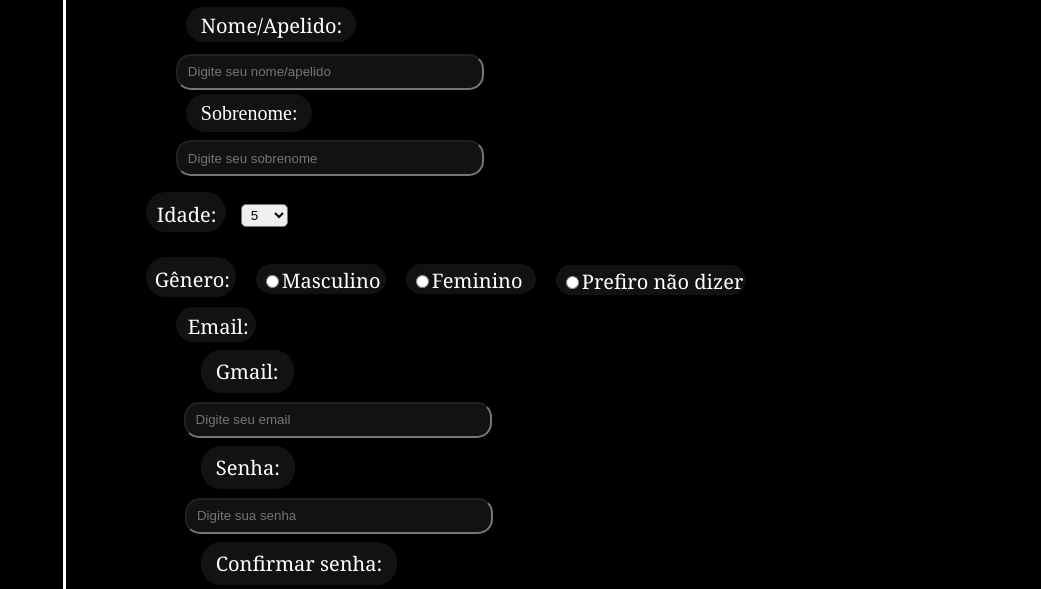
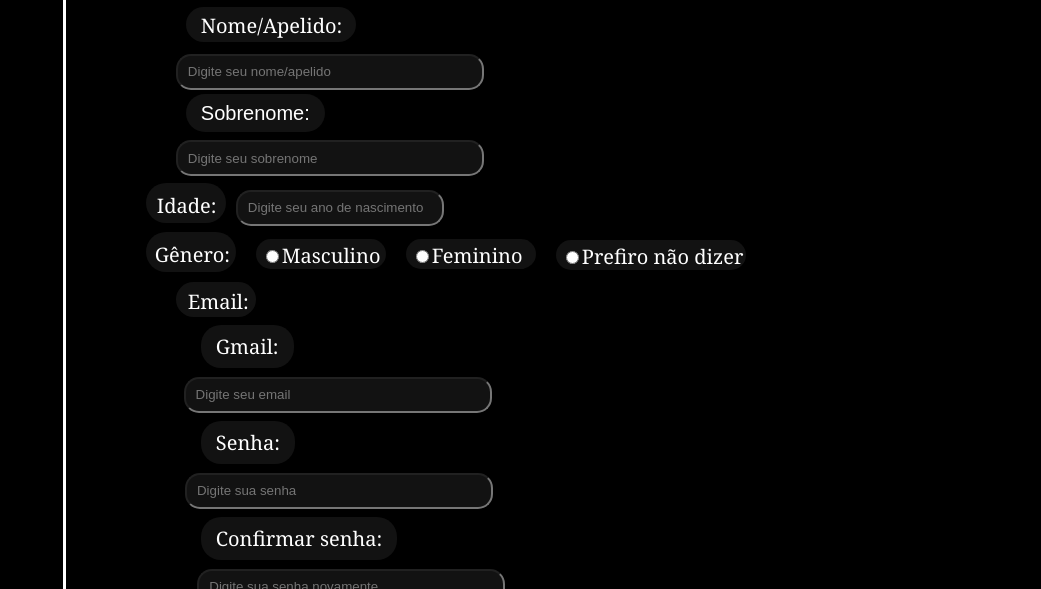
Before and after one commit to RyanPonnievNC/Spotify-Ponniev, a plain HTML site: page Html/Nova conta.html in a window 1280 px wide. Shown: the part 211-800 px from the top of the page, without its empty margins (239-1280 px from the left). Drawn offline with Linux system fonts and the light colour scheme.

Commit message:
Foi criada uma forma de verificação de idade

```diff
--- a/Html/Entrar.html
+++ b/Html/Entrar.html
@@ -8,12 +8,13 @@
 <link rel="stylesheet" href="/CSS/Entrar.css">
 <link rel="stylesheet" href="/css/Geral.css">
 
+<script src="/Js/Entrar.js"></script>
+
 </head>
 <body>
 
 <div id="corpo">
 
-<form action="/Html/Em processo.html">
 <!--
 type: o tipo;
 name: a palavra chave/ o identificador;
@@ -32,18 +33,17 @@ placeholder: o nome que estará dentro do(s) local(is) de texto;
 
     <div id="dados-pessoas"><legend>Dados pessoas:</legend></div>
 
-<div id="email"><label for="email">Email:<br></label></div>
-<input type="email" name="email" placeholder="Digite seu email" id="digite-seu-email">
+<div id="email"><label for="digiteSeuEmail">Email:</label><input type="email" name="email" placeholder="Digite seu email" id="digiteSeuEmail"></div>
+
 <br>
 
-<div id="senha"><label for="senha">Senha:<br></label></div>
-<input type="password" name="senha" placeholder="Digite sua senha" id="digite-sua-senha">
+<div id="senha"><label for="digite-sua-senha">Senha:</label><input type="password" name="senha" placeholder="Digite sua senha" id="digite-sua-senha"></div>
+
 <br>
 
 <div id="logar">
 
-<button name="logar" type="submit">Logar</button>
-</form>
+<button type="submit" onclick="logar()">Logar</button>
 </div>
 
 <!--Sempre ao criar um botão, colocar o "type=submit"-->
--- a/Html/Nova conta.html
+++ b/Html/Nova conta.html
@@ -8,13 +8,14 @@
 <link rel="stylesheet" href="/css/Criar nova conta.css">
 <link rel="stylesheet" href="/css/Geral.css">
 
+<script src="/Js/Nova conta.js"></script>
+
 </head>
 <body>
 
 <div id="corpo">
 
      <!--Utilizado para criar uma nova conta-->
-<form action="/Html/Confirmado.html">
 
 <div id="criar-uma-nova-conta"><h1>Criar uma nova conta:</h1></div>
 
@@ -32,73 +33,13 @@ placeholder: o nome que estará dentro do(s) local(is) de texto;
 
 <div id="nome-apelido"><label for="Nome/Apelido">Nome/Apelido:<br></label><input type="text" name="nome/apelido" placeholder="Digite seu nome/apelido" id="Nome/Apelido"><br></div>
 
-<div id="sobre-nome"  ><label for="Sobrenome">Sobrenome:      <br></label><input type="text" name="sobrenome"    placeholder="Digite seu sobrenome"    id="Sobrenome"><br></div>
+<div id="sobre-nome"><label for="Sobrenome">Sobrenome:<br></label><input type="text" name="sobrenome"    placeholder="Digite seu sobrenome"    id="Sobrenome"><br></div>
 
 <!--
 Foi utilizado "option*61" para criar a linha de código da "Idade"
 -->
 
-<div id="idade"><legend>Idade:</legend></div>
-
-<select>
-    <option value="5">5</option>
-    <option value="6">6</option>
-    <option value="7">7</option>
-    <option value="8">8</option>
-    <option value="9">9</option>
-    <option value="10">10</option>
-    <option value="11">11</option>
-    <option value="12">12</option>
-    <option value="13">13</option>
-    <option value="14">14</option>
-    <option value="15">15</option>
-    <option value="16">16</option>
-    <option value="17">17</option>
-    <option value="18">18</option>
-    <option value="19">19</option>
-    <option value="20">20</option>
-    <option value="21">21</option>
-    <option value="22">22</option>
-    <option value="23">23</option>
-    <option value="24">24</option>
-    <option value="25">25</option>
-    <option value="26">26</option>
-    <option value="27">27</option>
-    <option value="28">28</option>
-    <option value="29">29</option>
-    <option value="30">30</option>
-    <option value="31">31</option>
-    <option value="32">32</option>
-    <option value="33">33</option>
-    <option value="34">34</option>
-    <option value="35">35</option>
-    <option value="36">36</option>
-    <option value="37">37</option>
-    <option value="38">38</option>
-    <option value="39">39</option>
-    <option value="40">40</option>
-    <option value="41">41</option>
-    <option value="42">42</option>
-    <option value="43">43</option>
-    <option value="44">44</option>
-    <option value="45">45</option>
-    <option value="46">46</option>
-    <option value="47">47</option>
-    <option value="48">48</option>
-    <option value="49">49</option>
-    <option value="50">50</option>
-    <option value="51">51</option>
-    <option value="52">52</option>
-    <option value="53">53</option>
-    <option value="54">54</option>
-    <option value="55">55</option>
-    <option value="56">56</option>
-    <option value="57">57</option>
-    <option value="58">58</option>
-    <option value="59">59</option>
-    <option value="60">60</option>
-    <option value="61">61</option>
-</select>
+<div id="idade"><label for="idadeUsuario"><legend>Idade:</legend></label><input type="text" name="email" placeholder="Digite seu ano de nascimento" id="idadeUsuario"></div><span id="erro">ⓘ Você não tem a idade apropriada para acessar o nosso site</span>
 
 <div id="genero"><legend>Gênero:</legend></div>
 
@@ -108,18 +49,17 @@ Foi utilizado "option*61" para criar a linha de código da "Idade"
 
 <div id="prefiro-não-dizer"><input type="radio" name="genero" value="Prefiro não dizer" id="Prefiro não dizer"><label for="Prefiro não dizer">Prefiro não dizer</label></div>
 
+    <div id="email"><legend id="Email">Email:</legend></div>
 
-<div id="email"><legend>Email:</legend></div>
+    <div id="gmail"><label for="Gmail">Gmail:</label><input type="text" name="email" placeholder="Digite seu email" id="Gmail"></div>
 
-<div id="gmail"><label for="Gmail">Gmail:</label><input type="text" name="email" placeholder="Digite seu email" id="Gmail"></div>
+    <div id="senha"><label for="Senha">Senha:</label><input type="password" name="senha" placeholder="Digite sua senha" id="Senha"></div>
 
-<div id="senha"><label for="Senha">Senha:</label><input type="password" name="senha" placeholder="Digite sua senha" id="Senha"></div>
+    <div id="confirmar-senha"><label for="confirmar/senha">Confirmar senha:</label><input type="password" name="confirmar-senha" placeholder="Digite sua senha novamente" id="confirmar/senha"></div>
 
-<div id="confirmar-senha"><label for="Confirmar senha">Confirmar senha:</label><input type="password" name="confirmar-senha" placeholder="Digite sua senha novamente" id="confirmar/senha"></div>
+<div id="criar"><button mane="criar" type="submit" onclick="novaConta()">Criar</button></div>
 
-<div id="criar"><button mane="criar" type="submit">Criar</button></div>
 
-</form>
 
 <!--Sempre ao criar um botão, colocar o "type=submit"-->
 
--- /dev/null
+++ b/Js/Nova conta.js
@@ -0,0 +1,15 @@
+function novaConta(){
+    let idadeUsuario = document.getElementById("idadeUsuario").value
+
+    let letras = document.getElementById("idadeUsuario")
+
+    let erro = document.getElementById("erro")
+
+    if( idadeUsuario >= 18 ){
+        window.location.href = "Teste.html"
+    }else if( idadeUsuario <= 18 ){
+        erro.style.display = "block"
+    }else if( letras ){
+        alert ("A forma de digitação solicitada é inválida, escreva/digite corretamente e tente novamente")
+    }
+}
--- a/css/Criar nova conta.css
+++ b/css/Criar nova conta.css
@@ -105,7 +105,7 @@ body{
 
 #idade{
     position: relative;
-    bottom: 150px;
+    bottom: 159px;
     height: 40px;
     width: 80px;
     border-radius: 20px;
@@ -114,10 +114,30 @@ body{
     font-family: Georgia, 'Times New Roman', Times, serif;
 }
 
-#idade>legend{
+#idade>label>legend{
     position: relative;
     top: 9px;
     left: 9px;
+}
+
+#idadeUsuario{
+    position: relative;
+    bottom: 20px;
+    left: 90px;
+    width: 200px;
+    height: 30px;
+    border-radius: 15px;
+    background-color: #121212;
+    color: white;
+}
+
+#erro{
+    color: red;
+    display: none;
+    font-size: 15px;
+    position: relative;
+    bottom: 187px;
+    left: 310px;
 }
 
 select{
@@ -127,6 +147,8 @@ select{
     left: 95px;
     border-radius: 5px;
 }
+
+
 
 #genero{
     height: 40px;
--- a/css/Entrar.css
+++ b/css/Entrar.css
@@ -52,12 +52,14 @@ body{
     position: relative;
     left: 15px;
     margin-bottom: 1.5px;
+    text-align: center;
+    padding-top: 5px;
 }
 
-#email>label{
+#email>input{
     position: relative;
-    top: 3.5px;
-    left: 12.5px;
+    top: 10px;
+    right: 10px;
 }
 
 #senha{
@@ -67,15 +69,17 @@ body{
     background-color: #121212;
     color: white;
     position: relative;
+    top: 20px;
     left: 15px;
-    margin-bottom: 1.5px;
-    margin-top: 5px;
+    padding-top: 5px;
+    text-align: center;
 }
 
-#senha>label{
+#senha>input{
     position: relative;
-    top: 3.5px;
-    left: 12.5px;
+    top: 11px;
+    right: 10px;
+
 }
 
 #logar>button{
@@ -85,8 +89,8 @@ body{
     width: 80px;
     border-radius: 20px;
     position: relative;
-    top: 5px;
-    left: 10px;
+    top: 43px;
+    left: 20px;
     font-family: Georgia, 'Times New Roman', Times, serif;
     font-size: 20px;
 }
@@ -96,6 +100,8 @@ body{
 }
 
 #criar{
+    position: relative;
+    top: 23px;
     height: 45px;
     width: 875px;
     background-color: #121212;
@@ -119,6 +125,7 @@ body{
     height: 60px;
     width: 160px;
     position: relative;
+    top: 10px;
     left: 20px;
     background-color: #121212;
     color: white;
--- a/css/Geral.css
+++ b/css/Geral.css
@@ -1,3 +1,4 @@
 body{
     font-size: 20px;
+    font-family: Arial, Helvetica, sans-serif;
 }
```
Also changed, not shown: Index.html (+13 -14 lines), Js/Entrar.js (added, +9 -0 lines).
